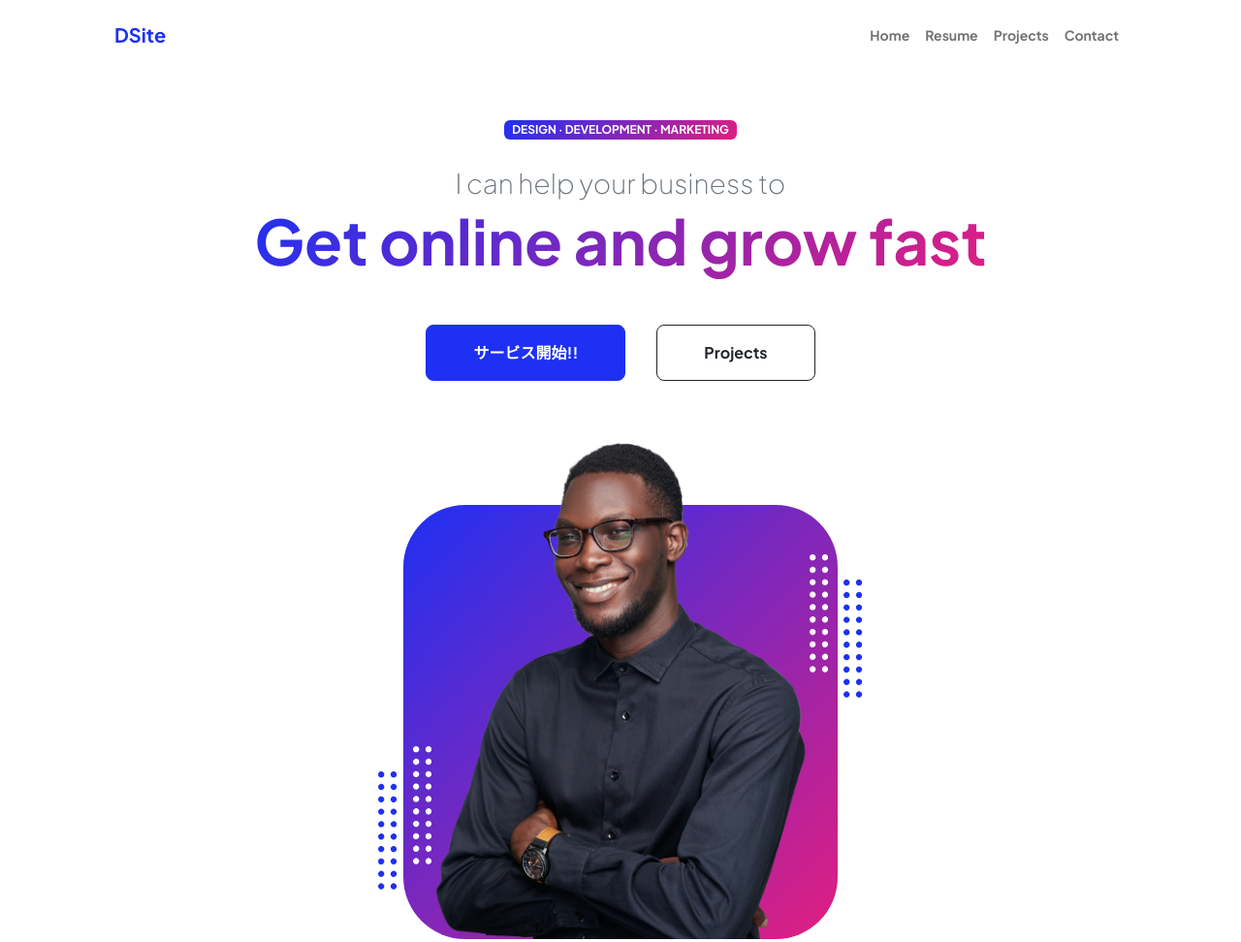
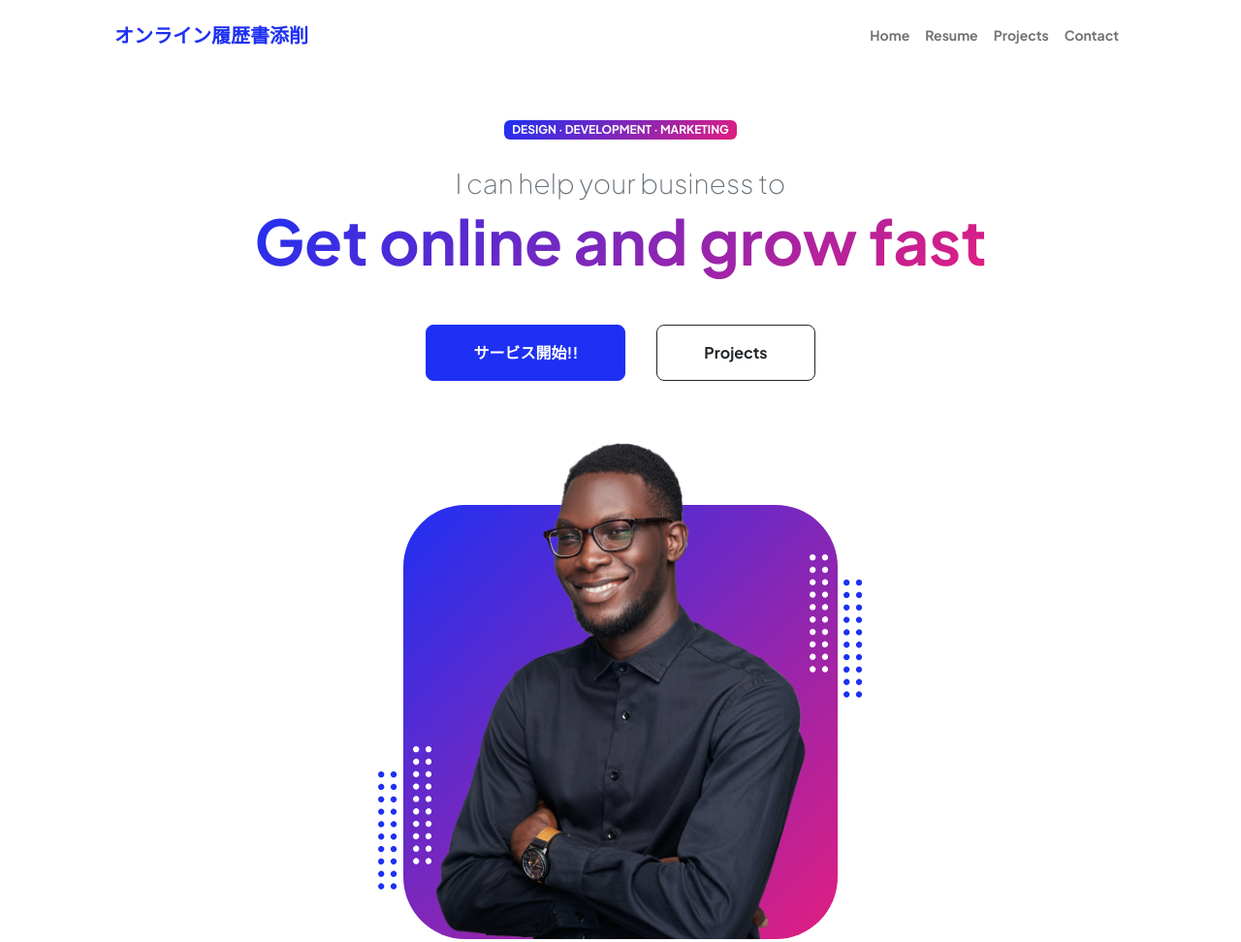
Before and after one commit to ti1529/task_250109, a plain HTML site: page index.html in a window 1280 px wide. Shown: the top 972 px of the page at 97% size. Drawn offline with nearby package versions, Linux system fonts and the light colour scheme.

Commit message:
edit: navbar-brand

```diff
--- a/index.html
+++ b/index.html
@@ -22,7 +22,7 @@
             <!-- Navigation-->
             <nav class="navbar navbar-expand-lg navbar-light bg-white py-3">
                 <div class="container px-5">
-                    <a class="navbar-brand" href="index.html"><span class="fw-bolder text-primary">DSite</span></a>
+                    <a class="navbar-brand" href="index.html"><span class="fw-bolder text-primary">オンライン履歴書添削</span></a>
                     <button class="navbar-toggler" type="button" data-bs-toggle="collapse" data-bs-target="#navbarSupportedContent" aria-controls="navbarSupportedContent" aria-expanded="false" aria-label="Toggle navigation"><span class="navbar-toggler-icon"></span></button>
                     <div class="collapse navbar-collapse" id="navbarSupportedContent">
                         <ul class="navbar-nav ms-auto mb-2 mb-lg-0 small fw-bolder">
```
